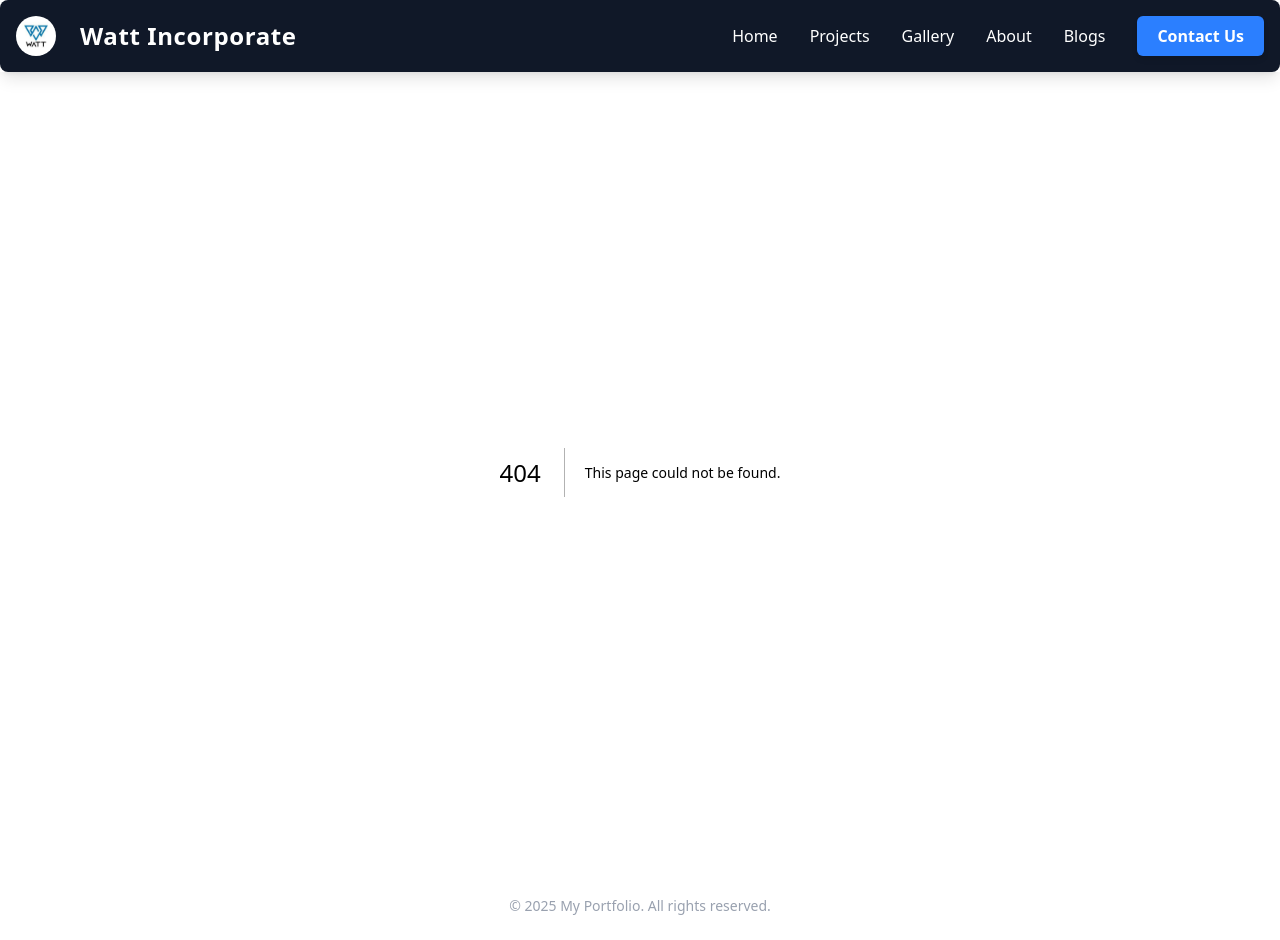
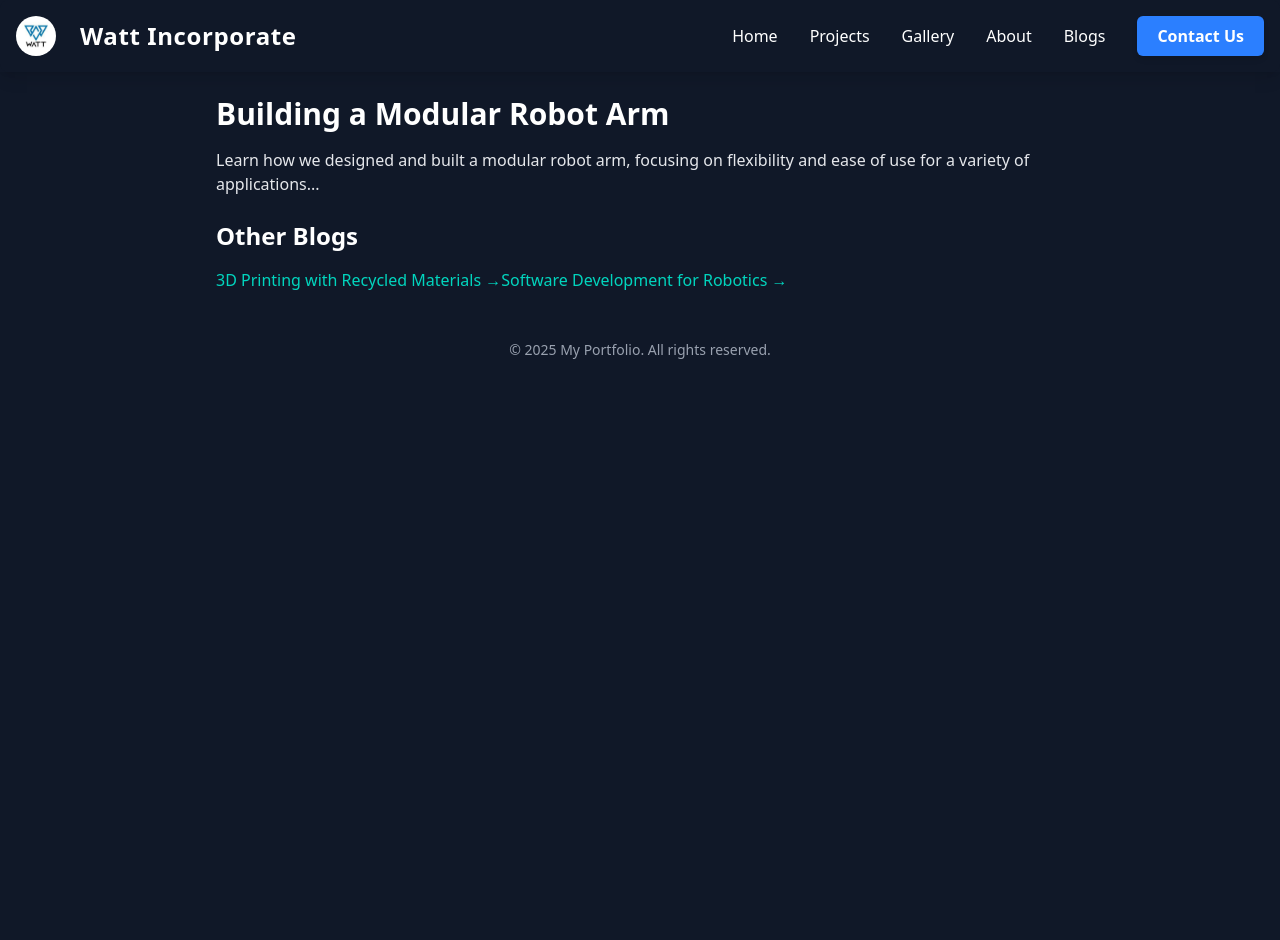
Before and after one commit to WATT-Org/Website-WATT, a Next.js app: page /blogs/first-blog in a window 1280 px wide. Before the commit this address had no page. After the commit the page ends 800 px from the top, so only its background shows below. Built offline with nearby package versions, Linux system fonts and the light colour scheme.

Commit message:
blog pages

```diff
--- /dev/null
+++ b/src/app/blogs/first-blog/page.js
@@ -0,0 +1,30 @@
+import Link from "next/link";
+
+export default function RobotArmPage() {
+  const otherBlogs = [
+    { id: "3d-printing", title: "3D Printing with Recycled Materials" },
+    { id: "robotics-software", title: "Software Development for Robotics" },
+  ];
+
+  return (
+    <div className="max-w-4xl mx-auto p-6">
+      <h1 className="text-3xl font-bold mb-4">Building a Modular Robot Arm</h1>
+      <p className="text-gray-200 mb-6">
+        Learn how we designed and built a modular robot arm, focusing on flexibility and ease of use for a variety of applications...
+      </p>
+
+      <h2 className="text-2xl font-semibold mb-4">Other Blogs</h2>
+      <div className="space-y-3">
+        {otherBlogs.map(blog => (
+          <Link
+            key={blog.id}
+            href={`/blog/${blog.id}`}
+            className="text-teal-400 hover:underline"
+          >
+            {blog.title} →
+          </Link>
+        ))}
+      </div>
+    </div>
+  );
+}
--- /dev/null
+++ b/src/app/blogs/page.js
@@ -0,0 +1,10 @@
+// src/app/page.js
+import BlogSection from "@/components/BlogSection";
+
+export default function HomePage() {
+  return (
+    <main>
+      <BlogSection />
+    </main>
+  );
+}
--- /dev/null
+++ b/src/app/blogs/second-blog/page.js
@@ -0,0 +1,30 @@
+import Link from "next/link";
+
+export default function ThreeDPrintingPage() {
+  const otherBlogs = [
+    { id: "robot-arm", title: "Building a Modular Robot Arm" },
+    { id: "robotics-software", title: "Software Development for Robotics" },
+  ];
+
+  return (
+    <div className="max-w-4xl mx-auto p-6">
+      <h1 className="text-3xl font-bold mb-4">3D Printing with Recycled Materials</h1>
+      <p className="text-gray-200 mb-6">
+        Explore our experiments with 3D printing using recycled materials, reducing waste and costs...
+      </p>
+
+      <h2 className="text-2xl font-semibold mb-4">Other Blogs</h2>
+      <div className="space-y-3">
+        {otherBlogs.map(blog => (
+          <Link
+            key={blog.id}
+            href={`/blog/${blog.id}`}
+            className="text-teal-400 hover:underline"
+          >
+            {blog.title} →
+          </Link>
+        ))}
+      </div>
+    </div>
+  );
+}
--- /dev/null
+++ b/src/app/blogs/third-blog/page.js
@@ -0,0 +1,30 @@
+import Link from "next/link";
+
+export default function ThirdBlogPage() {
+  const otherBlogs = [
+    { id: "first-blog", title: "Building a Modular Robot Arm" },
+    { id: "second-blog", title: "3D Printing with Recycled Materials" },
+  ];
+
+  return (
+    <div className="max-w-4xl mx-auto p-6">
+      <h1 className="text-3xl font-bold mb-4">Software Development for Robotics</h1>
+      <p className="text-gray-200 mb-6">
+        Discover the software development process behind our robotics projects, including control systems, AI integration, and optimization techniques to make our robots smarter and more efficient.
+      </p>
+
+      <h2 className="text-2xl font-semibold mb-4">Other Blogs</h2>
+      <div className="space-y-3">
+        {otherBlogs.map(blog => (
+          <Link
+            key={blog.id}
+            href={`/blogs/${blog.id}/`}
+            className="text-teal-400 hover:underline"
+          >
+            {blog.title} →
+          </Link>
+        ))}
+      </div>
+    </div>
+  );
+}
--- a/src/components/BlogSection.js
+++ b/src/components/BlogSection.js
@@ -1,55 +1,77 @@
+// src/app/components/BlogSection.js
 import Image from "next/image";
+import Link from "next/link";
 
+// Make sure the id matches the folder name under src/app/blog/
 const blogs = [
   {
-    id: 1,
-    category: "Tech Insights",
-    title: "The Future of Robotics",
-    desc: "Explore the latest trends and advancements in robotics technology.",
-    image: "/images/blog1.jpg",
+    id: "first-blog",
+    title: "Building a Modular Robot Arm",
+    description:
+      "Learn how we designed and built a modular robot arm, focusing on flexibility and ease of use for a variety of applications...",
+    image: "/robot-arm.jpg",
   },
   {
-    id: 2,
-    category: "Innovation Spotlight",
-    title: "3D Printing Revolution",
-    desc: "Discover how 3D printing is transforming manufacturing and design.",
-    image: "/images/blog2.jpg",
+    id: "second-blog",
+    title: "3D Printing with Recycled Materials",
+    description:
+      "Explore our experiments with 3D printing using recycled materials, reducing waste and costs...",
+    image: "/3d-printing.jpg",
   },
   {
-    id: 3,
-    category: "Software Trends",
-    title: "Data Analysis in the Digital Age",
-    desc: "Learn about the importance of data analysis in modern software development.",
-    image: "/images/blog3.jpg",
+    id: "third-blog",
+    title: "Software Development for Robotics",
+    description:
+      "Discover the software development process behind our robotics projects, including control systems and AI...",
+    image: "/robotics-software.jpg",
   },
 ];
 
 export default function BlogSection() {
   return (
-    <section className="space-y-6">
-      <h2 className="text-xl font-bold">From The Blog</h2>
-      <div className="space-y-6">
-        {blogs.map((blog) => (
+    <section className="bg-gray-950 text-white py-16">
+      <div className="max-w-6xl mx-auto px-6">
+        <h2 className="text-3xl md:text-4xl font-bold mb-12 text-center">
+          From the Blog
+        </h2>
+
+        <div className="space-y-16">
+          {blogs.map((blog, index) => (
+            <div key={blog.id}>
+              <div className="grid md:grid-cols-2 gap-8 items-center">
+                {/* Image Left or Right (alternate) */}
                 <div
-            key={blog.id}
-            className="flex flex-col md:flex-row items-center bg-gray-800 p-6 rounded-lg gap-6"
+                  className={`w-full h-64 relative rounded-lg overflow-hidden shadow-lg ${
+                    index % 2 !== 0 ? "order-2 md:order-2" : ""
+                  }`}
                 >
-            <div className="flex-1 space-y-2">
-              <p className="text-sm text-blue-400 font-semibold">
-                {blog.category}
-              </p>
-              <h3 className="text-xl font-bold">{blog.title}</h3>
-              <p className="text-gray-300">{blog.desc}</p>
-            </div>
                   <Image
                     src={blog.image}
                     alt={blog.title}
-              width={200}
-              height={150}
-              className="rounded-md object-cover"
+                    fill
+                    className="object-cover"
                   />
                 </div>
+
+                {/* Text */}
+                <div
+                  className={`${index % 2 !== 0 ? "order-1 md:order-1" : ""}`}
+                >
+                  <h3 className="text-xl font-semibold mb-3">{blog.title}</h3>
+                  <p className="text-gray-400 mb-4">{blog.description}</p>
+                  {/* Correct link to static page */}
+                  <Link
+                    href={`/blogs/${blog.id}/`}
+                    className="text-teal-400 font-medium hover:underline"
+                  >
+                    Read more →
+                  </Link>
+                </div>
+              </div>
+              <div className="border-t border-gray-800 mt-10"></div>
+            </div>
           ))}
+        </div>
       </div>
     </section>
   );
```
Also changed, not shown: src/app/blogs/blogPage.js (deleted). Lines whose indentation alone changed are shown as unchanged.
